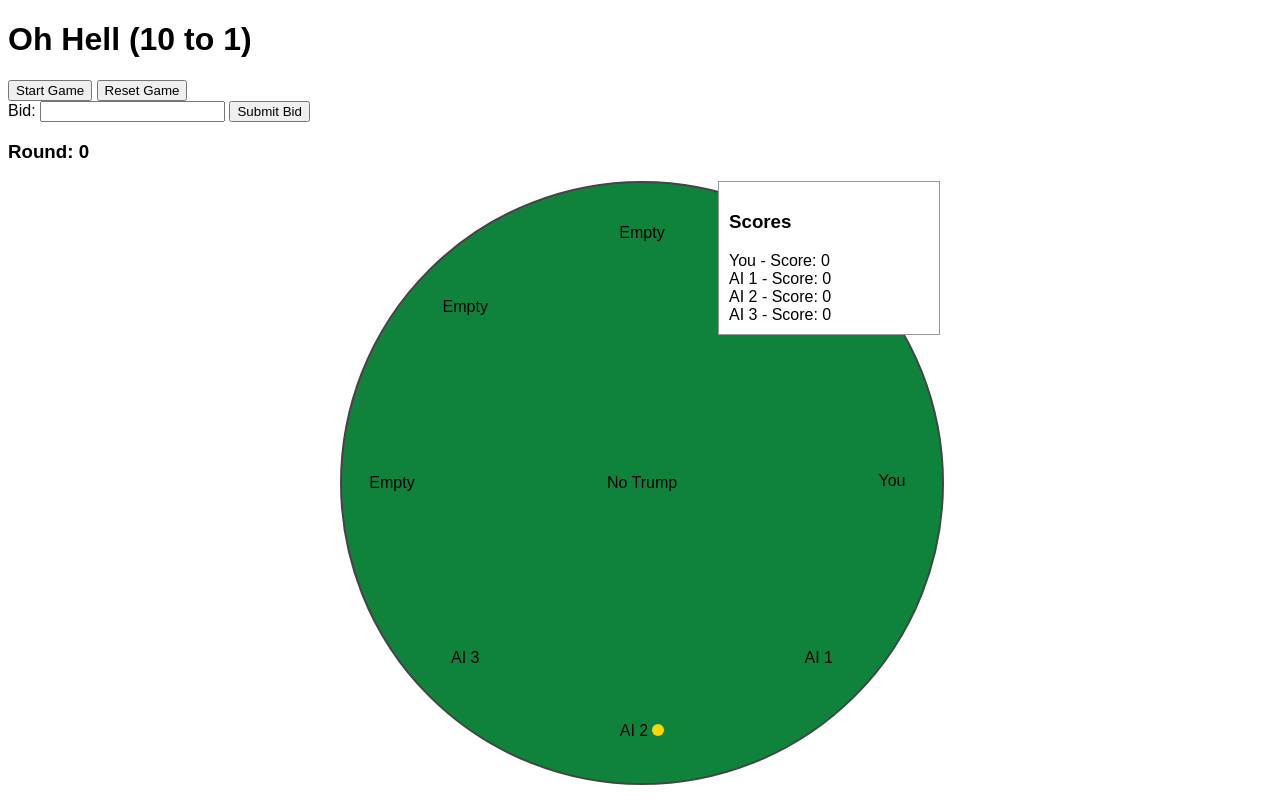
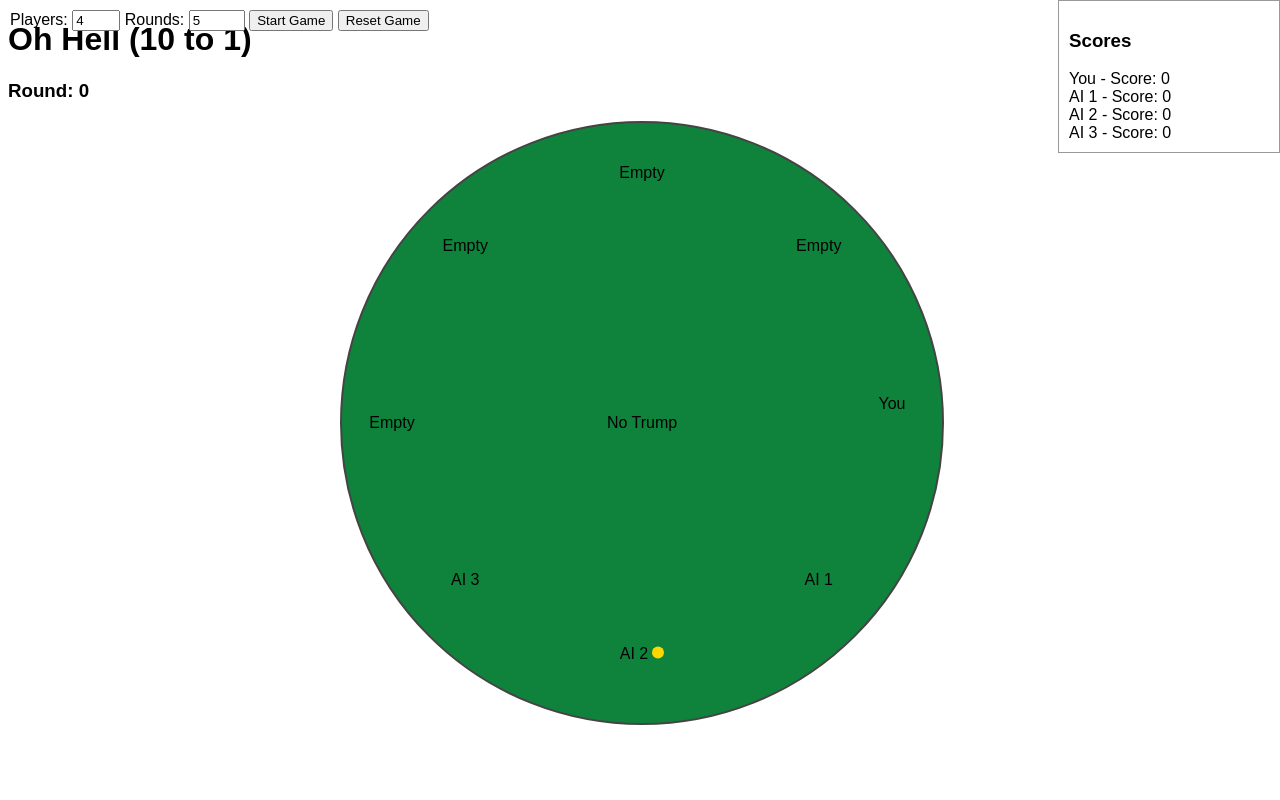
Before and after one commit to Dbliss/10-1, a Flask app: page / in a window 1280 px wide. Run offline with Flask 3, Linux system fonts and the light colour scheme.

Commit message:
Implement basic round and trick flow

```diff
--- a/assets/styles.css
+++ b/assets/styles.css
@@ -55,7 +55,7 @@ body {
 }
 
 #scoreboard {
-    position: absolute;
+    position: fixed;
     top: 0;
     right: 0;
     width: 200px;
@@ -64,6 +64,19 @@ body {
     padding: 10px;
 }
 
+#trick-stack {
+    position: absolute;
+    top: 50%;
+    left: 50%;
+    transform: translate(-50%, -50%);
+}
+
+.won {
+    position: relative;
+    height: 35px;
+    margin-top: 2px;
+}
+
 #trump-card {
     position: absolute;
     top: 50%;
--- a/game.py
+++ b/game.py
@@ -6,7 +6,7 @@ import random
 RANKS = ['2', '3', '4', '5', '6', '7', '8', '9', '10', 'Jack', 'Queen', 'King', 'Ace']
 
 class Game:
-    def __init__(self, num_players=4):
+    def __init__(self, num_players=4, num_rounds=10):
         """Create a new game instance.
 
         Parameters
@@ -15,8 +15,10 @@ class Game:
             Total number of players including the user. The game UI supports up
             to 8 seats and any unused seats will remain empty.
         """
-        self.round_number = 0
+        self.round_number = 0  # current round index (1 based)
         self.num_players = num_players  # Including the user
+        self.total_rounds = num_rounds
+        self.current_cards = num_rounds
         self.players = []
         self.deck = Deck()
         self.player = Player("You")
@@ -24,9 +26,11 @@ class Game:
         self.trump_card = None
         # Track tricks won for each player; will be populated once players are initialized
         self.tricks_won = {}
+        self.trick_piles = {}
         self.bids = []
         self.bidders = set()  # Set to keep track of who has bid
         self.dealer_index = random.randint(0, self.num_players - 1)  # Randomly select the first dealer
+        self.leader_index = (self.dealer_index + 1) % self.num_players
         # Track the cards played in the current trick and which suit was led
         self.trick_cards = []
         self.lead_suit = None
@@ -40,10 +44,13 @@ class Game:
         # filled with AI players up to ``num_players``.
         self.players = [self.player] + self.ai_players[: self.num_players - 1]
         load_card_images()
+        # initialise trick piles for each player
+        self.trick_piles = {player.name: [] for player in self.players}
 
     def determine_dealer(self):
         # Move the dealer clockwise
         self.dealer_index = (self.dealer_index + 1) % self.num_players
+        self.leader_index = (self.dealer_index + 1) % self.num_players
 
     def start_round(self):
         self.bids.clear()
@@ -51,15 +58,19 @@ class Game:
         self.deck = Deck()
         self.deck.shuffle()
         self.tricks_won = {player.name: 0 for player in self.players}  # Reset tricks won
+        self.trick_piles = {player.name: [] for player in self.players}
         self.trump_card = self.deck.flip_trump()
         # Reset trick state for the new round
         self.trick_cards = []
         self.lead_suit = None
 
-        # Deal cards based on the round number
+        # Determine how many cards to deal this round
+        num_cards = max(self.current_cards, 1)
+        self.round_number = self.total_rounds - self.current_cards + 1
         for player in self.players:
-            player.hand = self.deck.deal(self.round_number if self.round_number > 0 else 1)
+            player.hand = self.deck.deal(num_cards)
             player.bid = None  # Reset bid for the new round
+        self.current_cards -= 1
 
         return self.get_card_image(self.trump_card), {player.name: [self.get_card_image(card) for card in player.hand] for player in self.players}
 
@@ -87,22 +98,26 @@ class Game:
                 self.receive_bid(current_player.name, ai_bid)
         return "All bids are in.", False  # Indicate bidding complete
 
-    def play_card(self, player_name, card_str):
+    def play_card(self, player_name, card):
         player = next((p for p in self.players if p.name == player_name), None)
         if not player:
             return f"Player {player_name} not found."
 
-        card = self.deck.get_card(card_str)
         if card not in player.hand:
-            return f"{player_name} cannot play {card_str}."
+            return f"{player_name} cannot play {card}."
 
         playable_cards = self.get_playable_cards(player)
         if card not in playable_cards:
             return f"You must follow suit if possible."
 
         player.hand.remove(card)
-        self.tricks_won[player.name] += 1  # Increment tricks won
+        self.trick_cards.append((player.name, card))
+        if not self.lead_suit:
+            self.lead_suit = card.suit
         self.log_action(f"{player_name} played {card}")
+
+        if len(self.trick_cards) == self.num_players:
+            self.resolve_trick()
 
         return None
 
@@ -112,6 +127,34 @@ class Game:
         else:
             follow_suit_cards = [card for card in player.hand if card.suit == self.lead_suit]
             return follow_suit_cards if follow_suit_cards else player.hand
+
+    def resolve_trick(self):
+        """Determine the winner of the current trick and move the cards"""
+        if not self.trick_cards:
+            return
+
+        winning_name, winning_card = self.trick_cards[0]
+        for name, card in self.trick_cards[1:]:
+            if card.suit == winning_card.suit and card.value() > winning_card.value():
+                winning_name, winning_card = name, card
+            elif card.suit == self.trump_card.suit and winning_card.suit != self.trump_card.suit:
+                winning_name, winning_card = name, card
+
+        self.tricks_won[winning_name] += 1
+        self.trick_piles[winning_name].extend([card for _, card in self.trick_cards])
+        self.trick_cards = []
+        self.lead_suit = None
+        self.leader_index = next((i for i,p in enumerate(self.players) if p.name == winning_name), self.leader_index)
+
+    def autoplay_trick(self):
+        """Automatically play a trick using simple logic"""
+        start = self.leader_index
+        for offset in range(self.num_players):
+            idx = (start + offset) % self.num_players
+            player = self.players[idx]
+            if player.hand:
+                card = player.hand[0]
+                self.play_card(player.name, card)
 
     def calculate_scores(self):
         scores = {}
@@ -152,5 +195,11 @@ class Game:
                     'score': p.score
                 }
                 for p in self.players
-            ]
+            ],
+            'trick': [
+                {'player': name, 'card': self.get_card_image(card)} for name, card in self.trick_cards
+            ],
+            'won_piles': {
+                name: [self.get_card_image(c) for c in pile] for name, pile in self.trick_piles.items()
+            }
         }
--- a/templates/index.html
+++ b/templates/index.html
@@ -7,26 +7,43 @@
 </head>
 <body>
     <h1>Oh Hell (10 to 1)</h1>
-    <button onclick="post('/start')">Start Game</button>
-    <button onclick="post('/reset')">Reset Game</button>
-    <div>
+    <div id="config-box" style="position:absolute;top:0;left:0;padding:10px;">
+        <label>Players:
+            <input id="numPlayers" type="number" value="4" min="2" max="8">
+        </label>
+        <label>Rounds:
+            <input id="numRounds" type="number" value="5" min="1" max="10">
+        </label>
+        <button onclick="startGame()">Start Game</button>
+        <button onclick="post('/reset')">Reset Game</button>
+    </div>
+    <div id="bid-box" style="display:none;">
         <label>Bid: <input id="bid" type="number" min="0"></label>
         <button onclick="makeBid()">Submit Bid</button>
     </div>
     <h3 id="round-info"></h3>
+    <div id="scoreboard" style="position:fixed;top:0;right:0;width:200px;">
+        <h3>Scores</h3>
+        <div id="score-content"></div>
+    </div>
     <div id="game-container">
         <div id="table">
             <div id="trump-card"></div>
-        </div>
-        <div id="scoreboard">
-            <h3>Scores</h3>
-            <div id="score-content"></div>
+            <div id="trick-stack"></div>
         </div>
     </div>
     <script>
     async function post(url, data={}) {
         await fetch(url, {method:'POST', headers:{'Content-Type':'application/json'}, body:JSON.stringify(data)});
         await update();
+    }
+
+    async function startGame(){
+        const players = document.getElementById('numPlayers').value;
+        const rounds = document.getElementById('numRounds').value;
+        await post('/start', {players: players, rounds: rounds});
+        document.getElementById('bid-box').style.display = 'block';
+        document.getElementById('config-box').style.display = 'none';
     }
 
     async function makeBid() {
@@ -37,7 +54,7 @@
     function renderState(data){
         document.getElementById('round-info').textContent = 'Round: ' + data.round;
         const table = document.getElementById('table');
-        table.innerHTML = '<div id="trump-card"></div>';
+        table.innerHTML = '<div id="trump-card"></div><div id="trick-stack"></div>';
 
         const trump = document.getElementById('trump-card');
         if(data.trump_card){
@@ -83,11 +100,39 @@
                         cardDiv.appendChild(back);
                     }
                 }
-                seat.appendChild(cardDiv);
+            seat.appendChild(cardDiv);
+            const won = document.createElement('div');
+            won.className = 'won';
+            if(data.won_piles[p.name]){
+                data.won_piles[p.name].forEach((c,i)=>{
+                    const img = document.createElement('img');
+                    img.src = c;
+                    img.style.width = '20px';
+                    img.style.height = '30px';
+                    img.style.position = 'absolute';
+                    img.style.left = (i*5)+'px';
+                    won.appendChild(img);
+                });
+            }
+            seat.appendChild(won);
             } else {
                 seat.textContent = 'Empty';
             }
             table.appendChild(seat);
+        }
+
+        const stack = document.getElementById('trick-stack');
+        stack.innerHTML = '';
+        if(data.trick){
+            data.trick.forEach((t,i)=>{
+                const img = document.createElement('img');
+                img.src = t.card;
+                img.style.width = '50px';
+                img.style.height = '70px';
+                img.style.position = 'absolute';
+                img.style.left = (i*20)+'px';
+                stack.appendChild(img);
+            });
         }
 
         const sc = document.getElementById('score-content');
--- a/website.py
+++ b/website.py
@@ -11,6 +11,11 @@ def index():
 
 @app.route('/start', methods=['POST'])
 def start():
+    data = request.get_json() or {}
+    players = int(data.get('players', 4))
+    rounds = int(data.get('rounds', 10))
+    global game
+    game = Game(num_players=players, num_rounds=rounds)
     game.start_round()
     return jsonify({'status': 'started'})
 
@@ -25,6 +30,8 @@ def bid():
     data = request.get_json()
     bid_value = int(data.get('bid', 0))
     game.receive_bid('You', bid_value)
+    game.manage_turns()
+    game.autoplay_trick()
     return jsonify({'status': 'bid received'})
 
 @app.route('/state')
```
